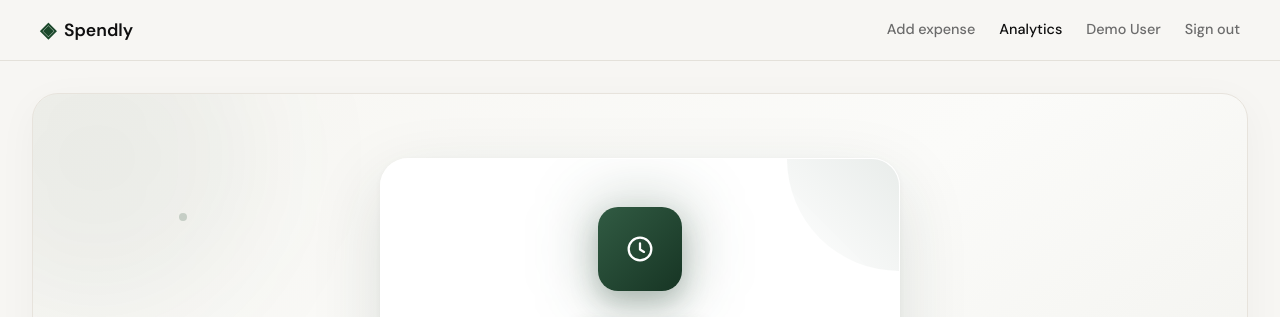
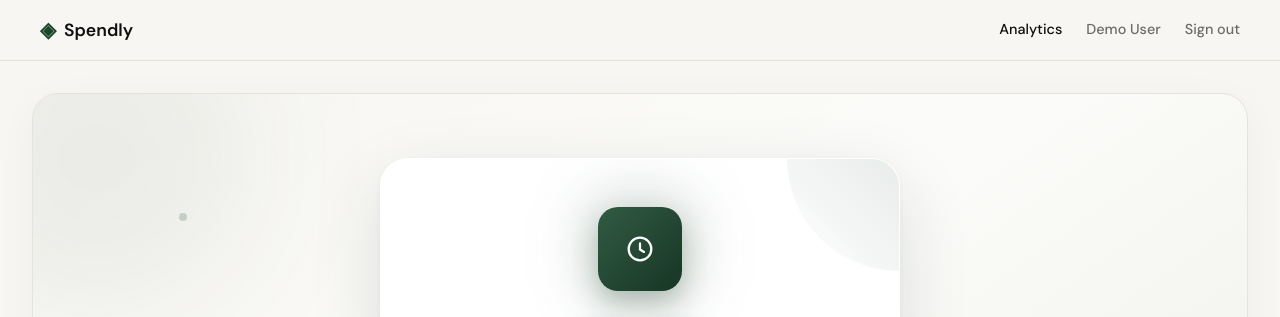
Before and after one commit to kamleshpaliwal/kharcha, a Flask app: page /analytics in a window 1280 px wide. Shown: the top 317 px of the page. Run offline with Flask 3, Linux system fonts and the light colour scheme; the visitor is signed in with stand-in values (Sample User, id 1); data comes from the database, SQL or seed files in the repository.

Commit message:
chore: remove add expense link from navbar (#11)

```diff
--- a/templates/base.html
+++ b/templates/base.html
@@ -20,7 +20,6 @@
             </a>
             <div class="nav-links">
                 {% if current_user_name %}
-                <a href="{{ url_for('add_expense') }}"{% if request.endpoint == 'add_expense' %} class="active" aria-current="page"{% endif %}>Add expense</a>
                 <a href="{{ url_for('analytics') }}"{% if request.endpoint == 'analytics' %} class="active" aria-current="page"{% endif %}>Analytics</a>
                 <a href="{{ url_for('profile') }}">{{ current_user_name }}</a>
                 <form method="POST" action="{{ url_for('logout') }}" class="nav-logout-form">
```
